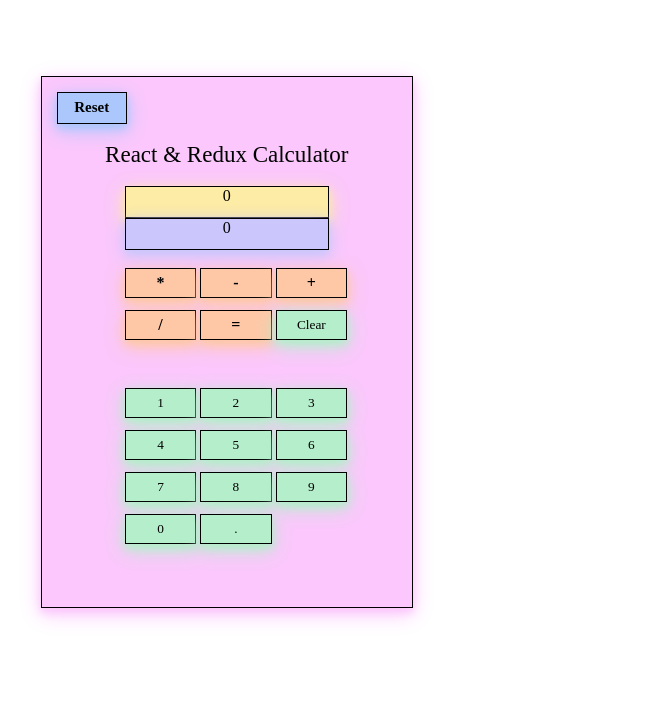
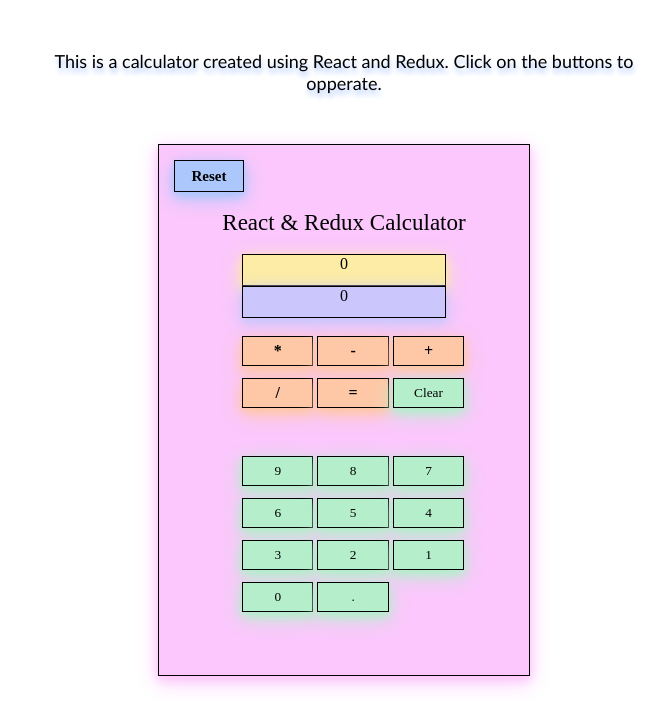
Before and after one commit to delaine3/calculator, a React (Create React App) app: page / in a window 1280 px wide. Shown: the top 728 px of the page, without its empty margins (296-962 px from the left). Built offline with nearby package versions, Linux system fonts and the light colour scheme.

Commit message:
updated css

```diff
--- a/src/App.css
+++ b/src/App.css
@@ -50,7 +50,12 @@
   width: 60%;
   text-align: center;
 }
-
+.blurb{
+  margin: 50px;
+  text-shadow: #abc7fc 1px 5px 5px;
+  font-size: large;
+  font-family: 'Gill Sans', 'Gill Sans MT', Calibri, 'Trebuchet MS', sans-serif;
+}
 .power-button {
   cursor: pointer;
   background-color: #abc7fc;
@@ -72,6 +77,7 @@
   align-items: center;
 }
 .app {
+  margin-top: 50px;
   align-items: center;
   padding: 2%;
   top: 30%;
@@ -81,7 +87,6 @@
   height: 500px;
   width: 340px;
   font-family: "Roboto Slab", serif;
-  margin: 10%;
 }
 label {
   font-family: "Roboto Slab", serif;
--- a/src/components/Button.js
+++ b/src/components/Button.js
@@ -3,7 +3,7 @@
 const Button = (props) => {
   return (
     <div>
-      <button onClick={props.action}>{props.buttonTitle}</button>
+      <button onKeyPress={props.action} onClick={props.action}>{props.buttonTitle}</button>
     </div>
   );
 };
--- a/src/components/buttonsTops.js
+++ b/src/components/buttonsTops.js
@@ -1,13 +1,21 @@
 export const numberList = [
+  { id: "nine", num: 9 },
+  { id: "eight", num: 8 },
+
+  { id: "seven", num: 7 },
+
+  { id: "six", num: 6 },
+
+  { id: "five", num: 5 },
+
+  { id: "four", num: 4 },
+
+  { id: "three", num: 3 },
+
+  { id: "two", num: 2 },
+
   { id: "one", num: 1 },
-  { id: "two", num: 2 },
-  { id: "three", num: 3 },
-  { id: "four", num: 4 },
-  { id: "five", num: 5 },
-  { id: "six", num: 6 },
-  { id: "seven", num: 7 },
-  { id: "eight", num: 8 },
-  { id: "nine", num: 9 },
+
   { id: "zero", num: 0 },
   { id: "decimal", num: "." },
 
--- a/src/components/calculator.js
+++ b/src/components/calculator.js
@@ -24,7 +24,6 @@
     const isOff = <div></div>;
 
     const powerState = this.props.power ? isOn : isOff;
-    //class={color}
     return (
       <div className="app center">
         <div>
--- a/src/components/numberButtonGrid.js
+++ b/src/components/numberButtonGrid.js
@@ -5,28 +5,9 @@
 import NumberButton from "./numberButton";
 
 class NumberButtonGrid extends Component {
-  constructor(props) {
-    super(props);
-    this.decimal = this.decimal.bind(this);
-  }
-  decimal(event) {
-
-   /* if (!this.props.decimal) {
-      this.props.clearZeros();
-      this.props.addDecimal(true);
-      this.props.updateUpperDisplay(".");
-      this.props.updateLowerDisplay(".");
-      this.props.addOpperator(false);
-    } */
-
-    /* if (this.props.upperDisplay.innerHTML.indexOf(".") === -1 || this.props.lowerDisplay.innerHTML.indexOf(".") === -1) {
-      this.props.updateUpperDisplay(".");
-      this.props.updateLowerDisplay(".");
-    }*/
-  }
 
   render() {
-    //for every sound on the current list of sounds, create a drum button for it and attach the meta data.
+    //for every item on the current list of items, create a button for it and attach the meta data.
     let NumberButtonGrid = numberList.map((number) => {
       return <NumberButton key={number.id} id={number.id} num={number.num} />;
     });
--- a/src/containers/CalculatorComponent.js
+++ b/src/containers/CalculatorComponent.js
@@ -8,6 +8,7 @@
   render() {
     return (
       <div className="center">
+        <p className="blurb">This is a calculator created using React and Redux. Click on the buttons to opperate.</p>
         <Calculator />
       </div>
     );
```
Also changed, not shown: 1 other file (tests, documents, lock files or other folders).
